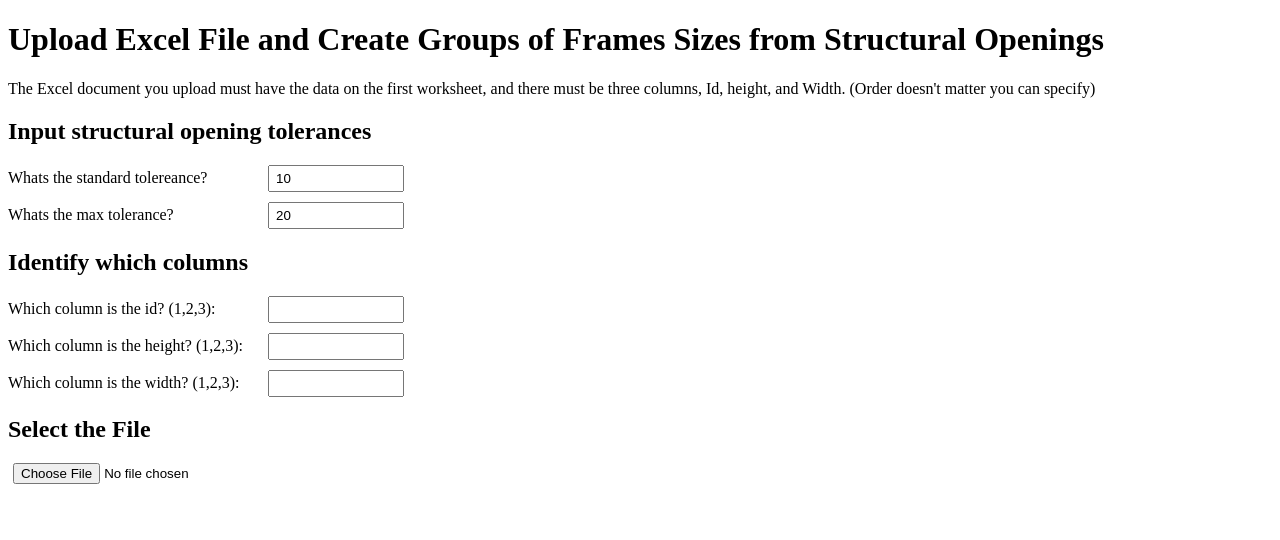
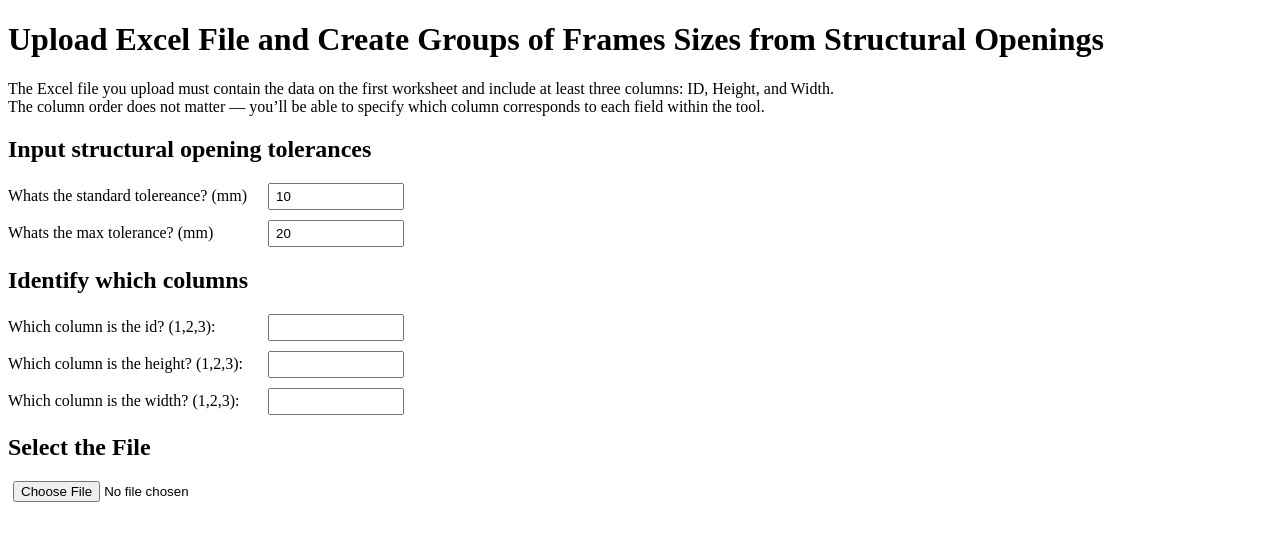
Before and after one commit to chrisjcoates/Frame-Grouping-Tool, a plain HTML site: page index.html in a window 1280 px wide. Drawn offline with Linux system fonts and the light colour scheme.

Commit message:
updated p tag text

```diff
--- a/index.html
+++ b/index.html
@@ -13,16 +13,16 @@
       Openings
     </h1>
     <p>
-      The Excel document you upload must have the data on the first worksheet, and there must be three columns, Id, height, and Width. (Order doesn't matter you can specify)
+      The Excel file you upload must contain the data on the first worksheet and include at least three columns: ID, Height, and Width.<br>The column order does not matter — you’ll be able to specify which column corresponds to each field within the tool.
     </p>
     <h2>Input structural opening tolerances</h2>
     <div class="input-container">
-      <label for="std-tolerance">Whats the standard tolereance? </label>
+      <label for="std-tolerance">Whats the standard tolereance? (mm) </label>
       <input id="std-tolerance" name="std-tolerance" type="number" value="10" />
     </div>
 
     <div class="input-container">
-      <label for="max-tolerance">Whats the max tolerance? </label>
+      <label for="max-tolerance">Whats the max tolerance? (mm) </label>
       <input id="max-tolerance" name="max-tolerance" type="number" value="20" />
     </div>
 
```
